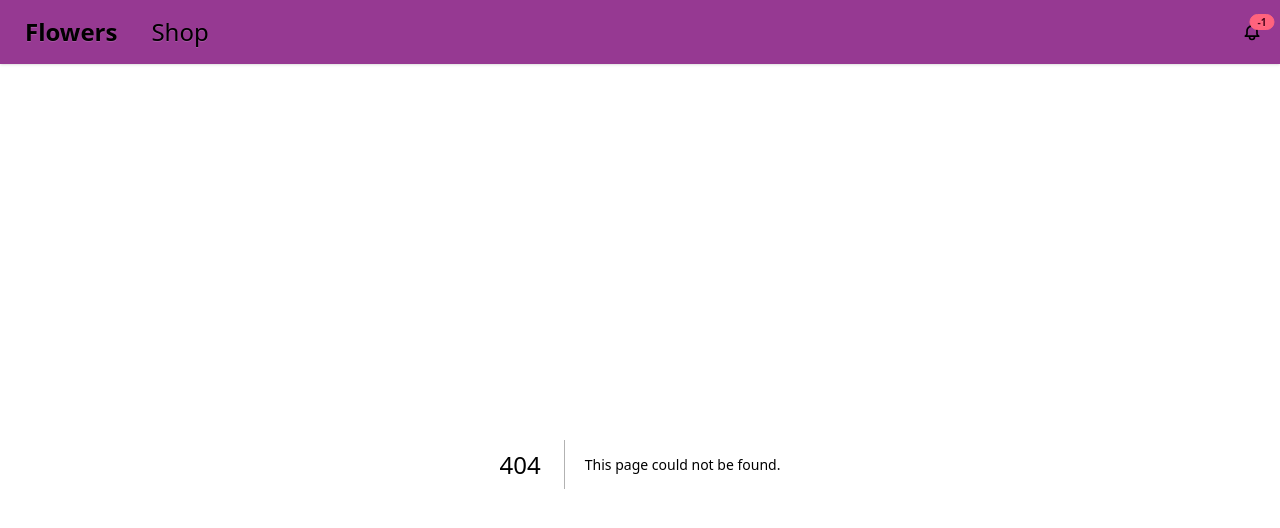
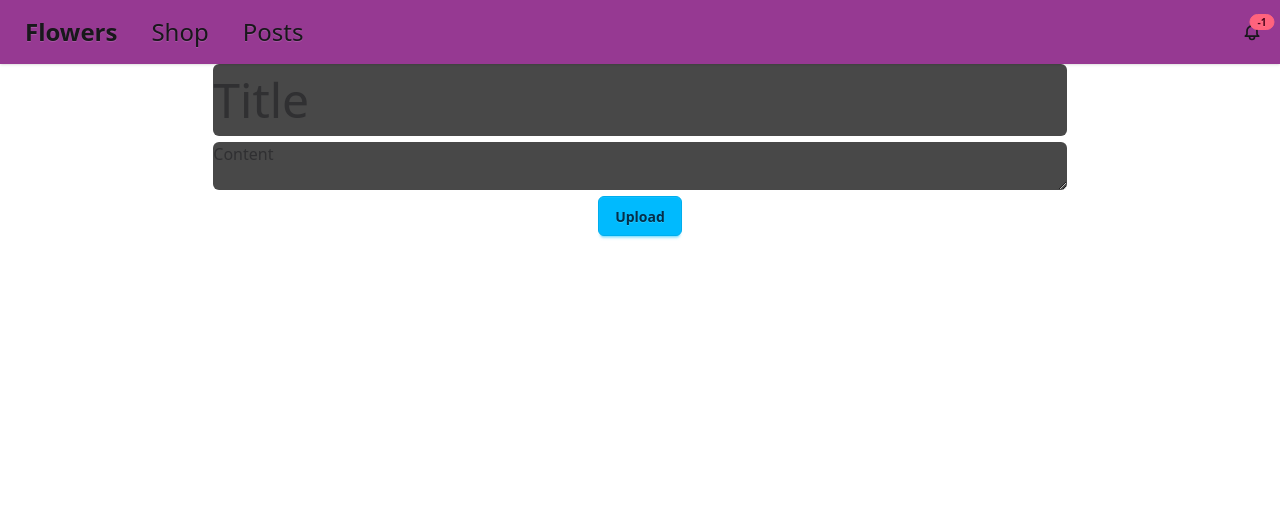
Before and after one commit to JediYoshi/t3app, a Next.js app: page /create in a window 1280 px wide. Before the commit this address had no page. Shown: the top 528 px of the page. Built offline with nearby package versions, Linux system fonts and the light colour scheme.

Commit message:
Database API + Post Creation and Viewing Page

```diff
--- /dev/null
+++ b/src/app/api/upload-stuff/upload.tsx
@@ -0,0 +1,18 @@
+"use server";
+import { db } from "~/server/db";
+import { posts } from "~/server/db/schema";
+
+
+export default async function uploadData(title: string, content: string): Promise<{message: string} | { error: string }> {
+  try {
+    // Insert the data into the database
+    await db.insert(posts).values({ title, content });
+
+
+    // Return a success message or the inserted data
+    return { message: "Data uploaded successfully!"};
+  } catch (error) {
+    console.error("Error uploading data:", error);
+    return { error: "Failed to upload data." };
+  }
+}
--- /dev/null
+++ b/src/app/create/complete/page.tsx
@@ -0,0 +1,10 @@
+import Link from "next/link";
+
+export default function pageCreateComplete() {
+    return (
+        <main className="">
+            <div className="flex flex-wrap justify-center text-[100px] font-bold">Post Creation Complete</div>
+            <div className="flex flex-wrap justify-center"><Link href="/posts"><div className="btn btn-info rounded-[6px]">Return to Posts</div></Link></div>
+        </main>
+    );
+}
--- /dev/null
+++ b/src/app/create/page.tsx
@@ -0,0 +1,53 @@
+"use client";
+import { useState, useEffect } from "react";
+import uploadData from "../api/upload-stuff/upload";
+import { useRouter } from "next/navigation";
+
+
+export default function pageCreate() {
+  	//Sets up local variables for form submission.
+  	const [title, setTitle] = useState(""); //In the []s, you see title and setTitle, title is the variable and setTitle will then be defined to update title whenever the function is called.
+  	const [content, setContent] = useState(""); //Same as the line above except it replaces title with content.
+    const router = useRouter();
+
+    useEffect(() => {}, []); //Tells the client the form submission is ready.
+
+    const handleSubmit = async (e: React.FormEvent) => {
+        e.preventDefault(); //Prevents the browser from refreshing
+        const result = await uploadData(title, content); //Sends the data from the text boxes to the API
+        console.log(result); //Logs the result of the upload to the browser's log
+        router.push("/create/complete"); //Redirects to the homepage
+    };
+
+    return (
+        <form onSubmit={handleSubmit} className="flex flex-wrap justify-center gap-[6px]">
+            <div className="flex flex-wrap w-full justify-center">
+                <input
+                    type="text"
+                    value={title}
+                    onChange={(e) => setTitle(e.target.value)} //setTitle is called here when the input is updated (New Character, Backspace, ect.)
+                    placeholder="Title"
+                    required
+                    className="bg-[#484848] rounded-[6px] w-2/3 text-[48px]"
+                />
+            </div>
+            <div className="flex flex-wrap w-full justify-center">
+                <textarea
+                    value={content}
+                    onChange={(e) => setContent(e.target.value)} //setContent is called here when the input is updated (New Character, Backspace, ect.)
+                    placeholder="Content"
+                    required
+                    className="bg-[#484848] rounded-[6px] w-2/3"
+                />
+            </div>
+            <div className="flex flex-wrap w-full justify-center">
+                <button
+                    type="submit"
+                    className="btn btn-info rounded-[6px]"
+                >
+                    Upload
+                </button>
+            </div>
+        </form>
+  ); //A button named that says upload is used to trigger a 'formEvent' which runs the handleSubmit function. Pressing enter in a text box also does this.
+}
--- a/src/app/layout.tsx
+++ b/src/app/layout.tsx
@@ -15,7 +15,7 @@ const geist = Geist({
 	variable: "--font-geist-sans",
 });
 
-export default function RootLayout({
+export default function rootlayout({
   children,
 }: Readonly<{ children: React.ReactNode }>) {
   return (
@@ -25,6 +25,7 @@ export default function RootLayout({
 			<div className="navbar-start">
 				<Link href="/"><div className="btn btn-ghost rounded-[6px] text-[24px] font-bold">Flowers</div></Link>
 				<Link href="/shop"><div className="btn btn-ghost rounded-[6px] text-[24px] font-normal">Shop</div></Link>
+				<Link href="/posts"><div className="btn btn-ghost rounded-[6px] text-[24px] font-normal">Posts</div></Link>
 			</div>
 			<div className="navbar-end">
 				<div className="btn btn-ghost btn-circle ">
--- a/src/app/page.tsx
+++ b/src/app/page.tsx
@@ -12,7 +12,7 @@ const mockImages = mockUrls.map((url, index) => ({
 }));
 
 
-export default function HomePage() {
+export default function rootpage() {
 	return (
 		<main className="">
 			<div className="flex flex-wrap justify-center text-[100px] font-bold">Flowers</div>
--- /dev/null
+++ b/src/app/posts/page.tsx
@@ -0,0 +1,31 @@
+import { db } from "~/server/db";
+import { posts } from "~/server/db/schema";
+import Link from "next/link";
+
+
+export default async function pagePosts() {
+    const data = await db.query.posts.findMany({
+        columns: {
+            content: true,
+            title: true,
+        },
+    })
+
+    return (
+        <main className="flex flex-wrap justify-center gap-4">
+            <div className="flex flex-wrap justify-center w-full text-[100px] font-bold">Posts</div>
+            <div className="flex flex-wrap justify-center w-full"><Link href="/create"><div className="btn btn-primary rounded-[6px]">Create Post</div></Link></div>
+            <div className="grid grid-cols-1 gap-4">
+                {data.map((data,index) => (
+                    <div key={index} className="card w-96 bg-[#963992] shadow-sm">
+                        <div className="card-body">
+                            <h2 className="card-title">{data.title}</h2>
+                            <p>{data.content}</p>
+                            <div className="justify-end card-actions"></div>
+                        </div>
+                    </div>
+                ))}
+            </div>
+        </main>
+    );
+}
--- a/src/app/shop/page.tsx
+++ b/src/app/shop/page.tsx
@@ -1,6 +1,6 @@
 import Link from "next/link";
 
-export default function Layer2Page() {
+export default function pageShop() {
   return (
     <main className="">
         <div className="flex flex-wrap justify-center text-[100px] font-bold">Shop</div>
--- a/src/server/db/schema.ts
+++ b/src/server/db/schema.ts
@@ -2,7 +2,7 @@
 // https://orm.drizzle.team/docs/sql-schema-declaration
 
 import { sql } from "drizzle-orm";
-import { index, pgTableCreator } from "drizzle-orm/pg-core";
+import { index, pgTableCreator, varchar } from "drizzle-orm/pg-core";
 
 /**
  * This is an example of how to use the multi-project schema feature of Drizzle ORM. Use the same
@@ -16,12 +16,13 @@ export const posts = createTable(
 	"post",
 	(d) => ({
 		id: d.integer().primaryKey().generatedByDefaultAsIdentity(),
-		name: d.varchar({ length: 256 }),
+		title: varchar("title", { length: 256 }).notNull(),
+		content: varchar("content", { length: 256 }),
 		createdAt: d
 			.timestamp({ withTimezone: true })
 			.default(sql`CURRENT_TIMESTAMP`)
 			.notNull(),
 		updatedAt: d.timestamp({ withTimezone: true }).$onUpdate(() => new Date()),
 	}),
-	(t) => [index("name_idx").on(t.name)],
+	(t) => [index("name_idx").on(t.title)],
 );
```
